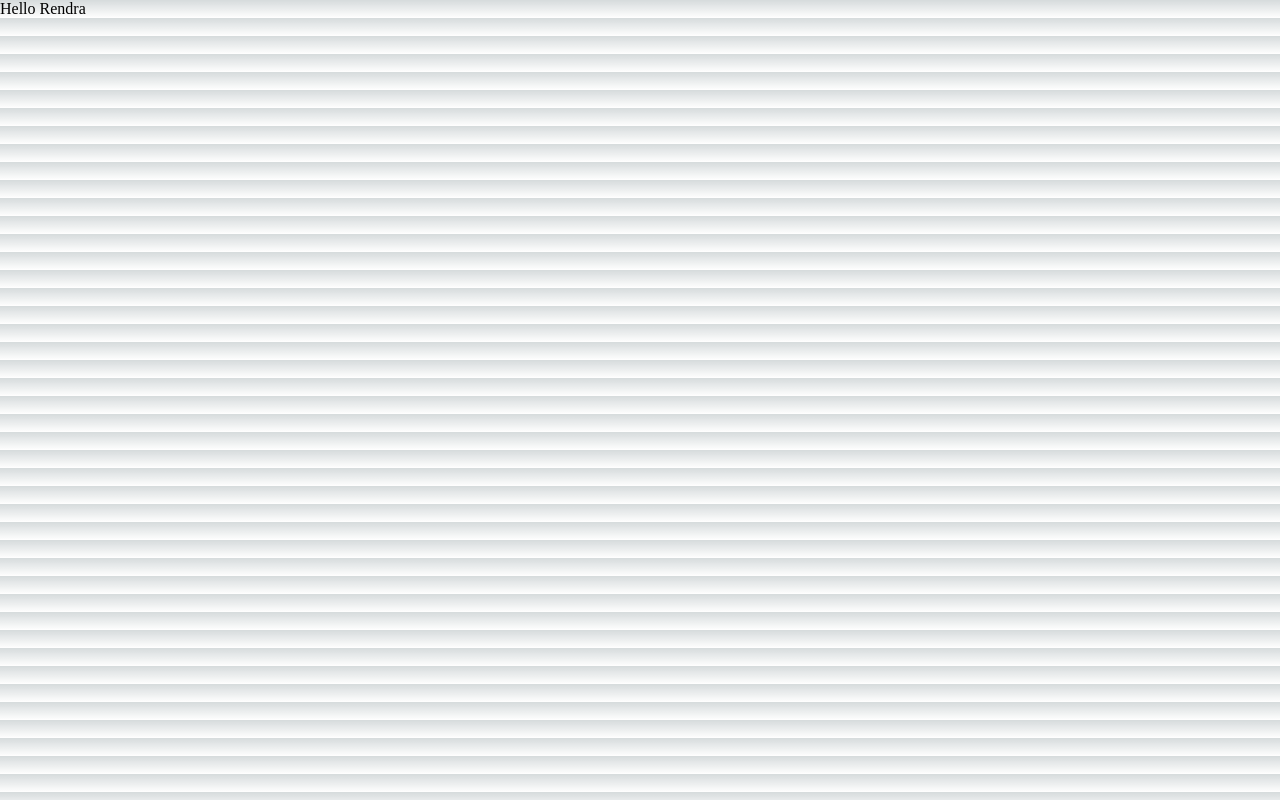
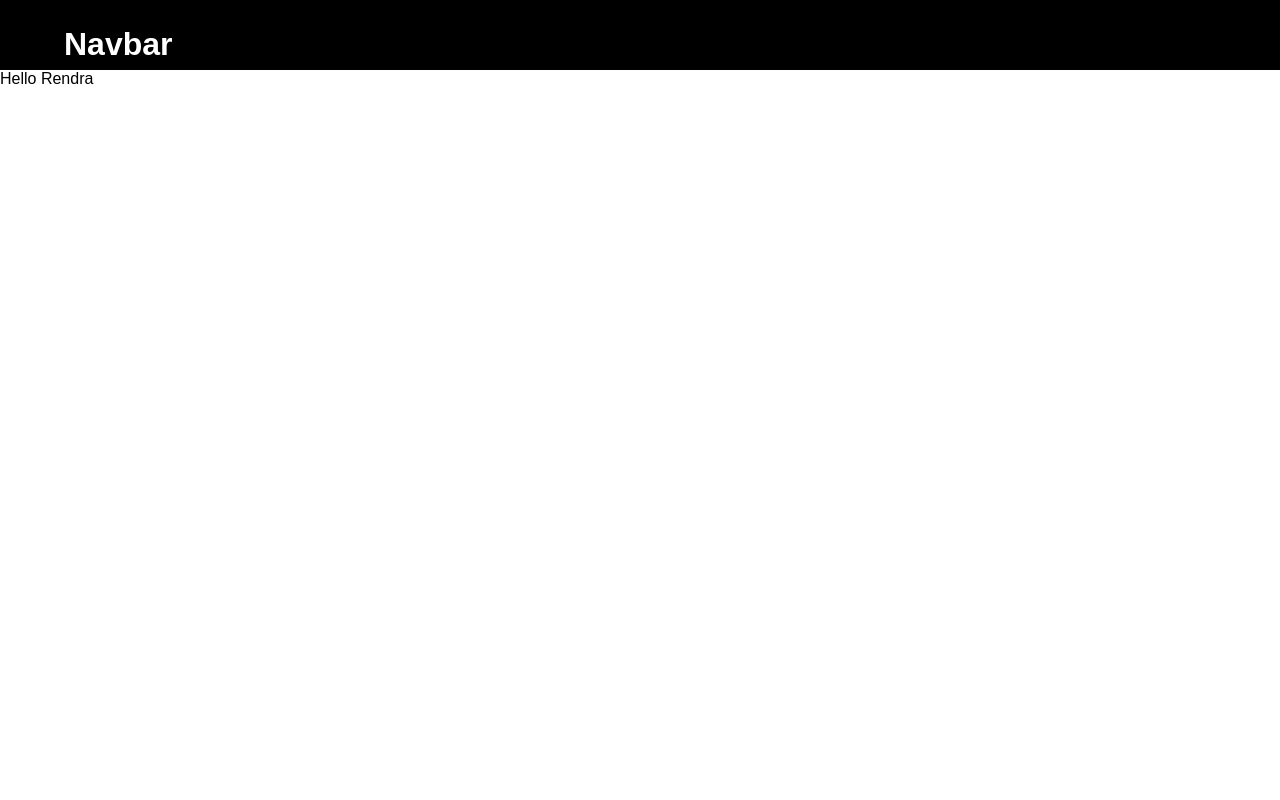
Before and after one commit to rendrabimaa/my-next-app, a Next.js app: page / in a window 1280 px wide. Built offline with nearby package versions, Linux system fonts and the light colour scheme.

Commit message:
implementasi pages & layouts

```diff
--- /dev/null
+++ b/src/components/layouts/AppShell/index.tsx
@@ -0,0 +1,17 @@
+import Navbar from "../Navbar"
+
+type AppShellProps = {
+    children: React.ReactNode;
+}
+
+const AppShell = (props: AppShellProps) => {
+    const { children } = props;
+    return (
+        <main>
+            <Navbar />
+            {children}
+        </main>
+    )
+}
+
+export default AppShell;
--- /dev/null
+++ b/src/components/layouts/Navbar/index.tsx
@@ -0,0 +1,9 @@
+const Navbar = () => {
+    return (
+        <div className="navbar">
+            <h1>Navbar</h1>
+        </div>
+    )
+}
+
+export default Navbar;
--- a/src/pages/_app.tsx
+++ b/src/pages/_app.tsx
@@ -1,6 +1,12 @@
 import '@/styles/globals.css'
 import type { AppProps } from 'next/app'
+import AppShell from '@/components/layouts/AppShell'
 
 export default function App({ Component, pageProps }: AppProps) {
-  return <Component {...pageProps} />
+  return (
+    <AppShell>
+      <Component {...pageProps} />
+    </AppShell>
+  )
+
 }
--- a/src/pages/index.tsx
+++ b/src/pages/index.tsx
@@ -1,7 +1,5 @@
 import { Inter } from 'next/font/google'
-// import styles from '@/styles/Home.module.css'
-
-const inter = Inter({ subsets: ['latin'] })
+import Navbar from '@/components/layouts/Navbar'
 
 export default function Home() {
   return (
--- a/src/styles/globals.css
+++ b/src/styles/globals.css
@@ -1,78 +1,3 @@
-:root {
-  --max-width: 1100px;
-  --border-radius: 12px;
-  --font-mono: ui-monospace, Menlo, Monaco, 'Cascadia Mono', 'Segoe UI Mono',
-    'Roboto Mono', 'Oxygen Mono', 'Ubuntu Monospace', 'Source Code Pro',
-    'Fira Mono', 'Droid Sans Mono', 'Courier New', monospace;
-
-  --foreground-rgb: 0, 0, 0;
-  --background-start-rgb: 214, 219, 220;
-  --background-end-rgb: 255, 255, 255;
-
-  --primary-glow: conic-gradient(
-    from 180deg at 50% 50%,
-    #16abff33 0deg,
-    #0885ff33 55deg,
-    #54d6ff33 120deg,
-    #0071ff33 160deg,
-    transparent 360deg
-  );
-  --secondary-glow: radial-gradient(
-    rgba(255, 255, 255, 1),
-    rgba(255, 255, 255, 0)
-  );
-
-  --tile-start-rgb: 239, 245, 249;
-  --tile-end-rgb: 228, 232, 233;
-  --tile-border: conic-gradient(
-    #00000080,
-    #00000040,
-    #00000030,
-    #00000020,
-    #00000010,
-    #00000010,
-    #00000080
-  );
-
-  --callout-rgb: 238, 240, 241;
-  --callout-border-rgb: 172, 175, 176;
-  --card-rgb: 180, 185, 188;
-  --card-border-rgb: 131, 134, 135;
-}
-
-@media (prefers-color-scheme: dark) {
-  :root {
-    --foreground-rgb: 255, 255, 255;
-    --background-start-rgb: 0, 0, 0;
-    --background-end-rgb: 0, 0, 0;
-
-    --primary-glow: radial-gradient(rgba(1, 65, 255, 0.4), rgba(1, 65, 255, 0));
-    --secondary-glow: linear-gradient(
-      to bottom right,
-      rgba(1, 65, 255, 0),
-      rgba(1, 65, 255, 0),
-      rgba(1, 65, 255, 0.3)
-    );
-
-    --tile-start-rgb: 2, 13, 46;
-    --tile-end-rgb: 2, 5, 19;
-    --tile-border: conic-gradient(
-      #ffffff80,
-      #ffffff40,
-      #ffffff30,
-      #ffffff20,
-      #ffffff10,
-      #ffffff10,
-      #ffffff80
-    );
-
-    --callout-rgb: 20, 20, 20;
-    --callout-border-rgb: 108, 108, 108;
-    --card-rgb: 100, 100, 100;
-    --card-border-rgb: 200, 200, 200;
-  }
-}
-
 * {
   box-sizing: border-box;
   padding: 0;
@@ -83,16 +8,7 @@
 body {
   max-width: 100vw;
   overflow-x: hidden;
-}
-
-body {
-  color: rgb(var(--foreground-rgb));
-  background: linear-gradient(
-      to bottom,
-      transparent,
-      rgb(var(--background-end-rgb))
-    )
-    rgb(var(--background-start-rgb));
+  font-family: Arial, Helvetica, sans-serif;
 }
 
 a {
@@ -100,8 +16,11 @@
   text-decoration: none;
 }
 
-@media (prefers-color-scheme: dark) {
-  html {
-    color-scheme: dark;
-  }
+.navbar {
+  display: flex;
+  width: 100%;
+  height: 70px;
+  background-color: black;
+  color: white;
+  padding: 2% 5%;
 }
```
Also changed, not shown: src/pages/about/index.tsx (added, +9 -0 lines), src/pages/product/[product].tsx (added, +14 -0 lines), src/pages/product/index.tsx (added, +9 -0 lines), src/pages/setting/app.tsx (added, +9 -0 lines), src/pages/setting/user/index.tsx (added, +9 -0 lines), src/pages/setting/user/password/index.tsx (added, +9 -0 lines).
